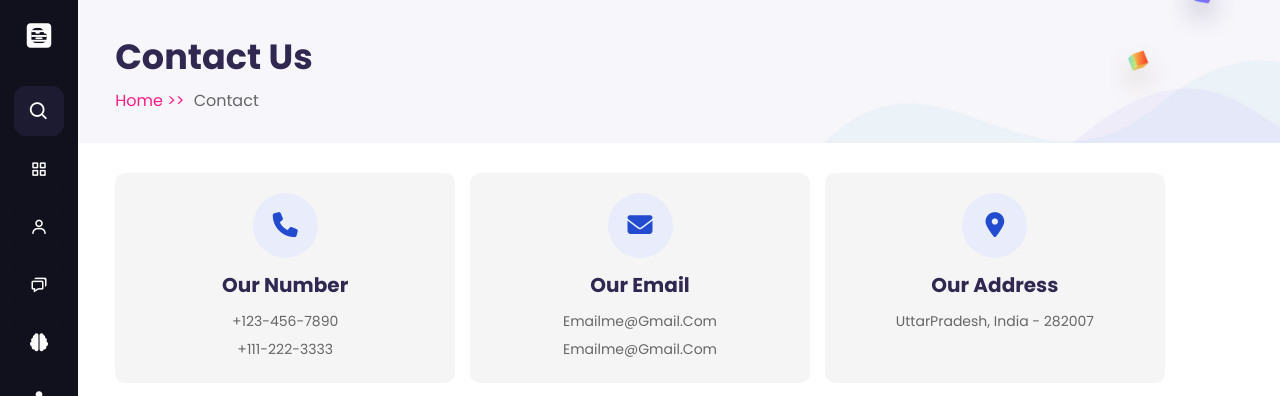
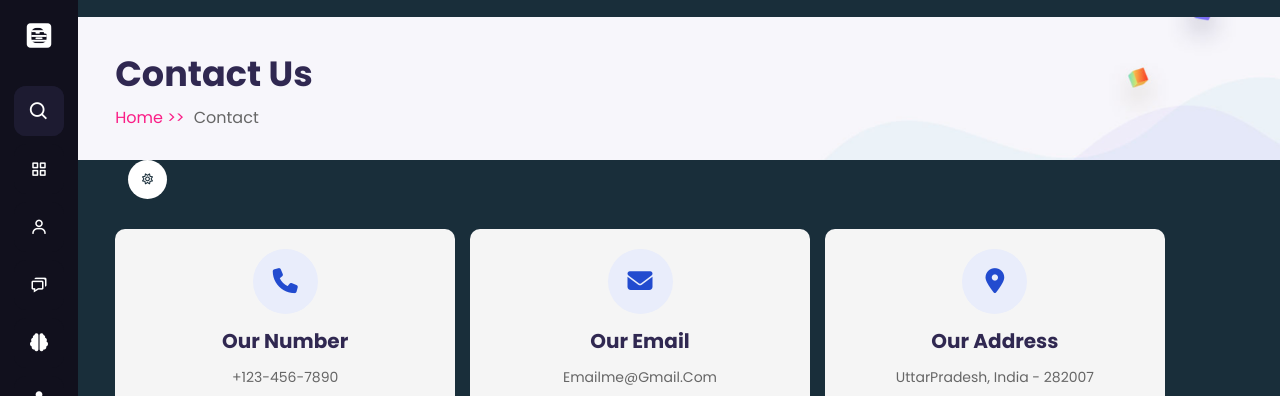
Before and after one commit to The-Shivam-garg/BigB-E-learn-Websit-e, a PHP site: page /contact/contact.html in a window 1280 px wide. Shown: the top 396 px of the page. Run offline with PHP 8.4, Linux system fonts and the light colour scheme; some libraries are stand-ins or nearby versions.

Commit message:
final dark mode

```diff
--- a/Course/Courses.html
+++ b/Course/Courses.html
@@ -168,9 +168,9 @@
     </button>
      </div>
     </div>
-    <section class="category">
-
-        <a href="subjects/computer_courses.html" class="box">
+    <section class="category" >
+      <!--a style="background-color:var(--whiteOne)"  -->
+        <a  href="subjects/computer_courses.html" class="box">
             <img src="images/category-1.png" alt="">
             <h3>computer science</h3>
         </a>
--- a/contact/contact.html
+++ b/contact/contact.html
@@ -9,7 +9,41 @@
     <meta name="viewport" content="width=device-width, initial-scale=1.0">
     <title>contact</title>
     <link href='https://unpkg.com/boxicons@2.0.7/css/boxicons.min.css' rel='stylesheet'>
+
+
     <style>
+
+.big-wrapper {
+  position: relative;
+  padding: 1.7rem 0 2rem;
+  width: 100%;
+  min-height: 100vh;
+  overflow: hidden;
+  background-color: var(--backgroundColor);
+  display: flex;
+  flex-direction: column;
+  justify-content: space-between;
+}
+
+.light {
+  --mainColor: #64bcf4;
+  --hoverColor: #5bacdf;
+  --backgroundColor: #f1f8fc;
+  --darkOne: #312f3a;
+  --darkTwo: #45424b;
+  --lightOne: #919191;
+  --lightTwo: #aaa;
+}
+.dark {
+  --mainColor: #64bcf4;
+  --hoverColor: #5bacdf;
+  --backgroundColor: #192e3a;
+  --darkOne: #f3f3f3;
+  --darkTwo: #fff;
+  --lightOne: #ccc;
+  --lightTwo: #e7e3e3;
+}
+
         /* Google Font Link */
 
         @import url('https://fonts.googleapis.com/css2?family=Poppins:wght@200;300;400;500;600;700&display=swap');
@@ -411,17 +445,26 @@
 
 
     <!--navbar section ends here-->
-
+    <main>
+         <div class="big-wrapper light">
     <section class="heading">
         <h3>contact us</h3>
         <p> <a href="home.html">home >></a> contact </p>
+
     </section>
+    <div style="margin-left:10%; width:50%;"class="bottom-area">
+        <div class="container">
+            <button class="toggle-btn">
+      <i class="far fa-moon"></i>
+      <i class="far fa-sun"></i>
+    </button>
+        </div>
+    </div>
+    <section class="contact " >
 
-    <section class="contact">
+        <div class="icons-container " >
 
-        <div class="icons-container">
-
-            <div class="icons">
+            <div class="icons" >
                 <i class="fas fa-phone"></i>
                 <h3>our number</h3>
                 <p>+123-456-7890</p>
@@ -435,7 +478,7 @@
                 <p>emailme@gmail.com</p>
             </div>
 
-            <div class="icons">
+            <div class="icons" >
                 <i class="fas fa-map-marker-alt"></i>
                 <h3>our address</h3>
                 <p>UttarPradesh, india - 282007</p>
@@ -443,9 +486,9 @@
 
         </div>
 
-        <div class="row">
+        <div class="row" >
 
-            <form action="mailto:shivanshgarg2018@gmail.com" method="post" enctype="text/plain">
+            <form style="background-color:var(--whiteOne)" action="mailto:shivanshgarg2018@gmail.com" method="post" enctype="text/plain">
 
                 <h3>get in touch</h3>
                 <input type="text" placeholder="your name" class="box">
@@ -461,7 +504,8 @@
         </div>
 
     </section>
-
+    </div>
+</main>
 
 
 
@@ -553,7 +597,8 @@
     </script>
     <!-- custom js file link  -->
     <script src="js/script.js"></script>
-
+    <script src="./js/main.js"></script>
+    <script src="../app.js"></script>
 </body>
 
 </html>
--- a/contact/css/style.css
+++ b/contact/css/style.css
@@ -343,7 +343,7 @@ section {
 
 .contact .row form h3 {
   font-size: 2.5rem;
-  color: #302851;
+  color: var(--darkTwo);
   margin-bottom: .5rem;
 }
 
@@ -386,7 +386,7 @@ section {
 .footer .box-container .box h3 {
   font-size: 2.2rem;
   padding: 1rem 0;
-  color: #302851;
+  color: var(--darkTwo);
 }
 
 .footer .box-container .box a {
```
Also changed, not shown: Blog/blog.html (+8 -15 lines), Blog/css/Style.css (+8 -15 lines).
